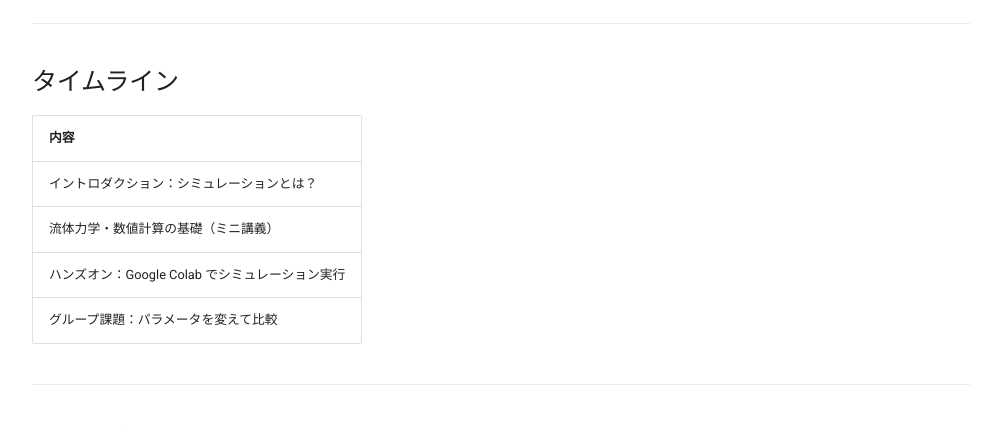
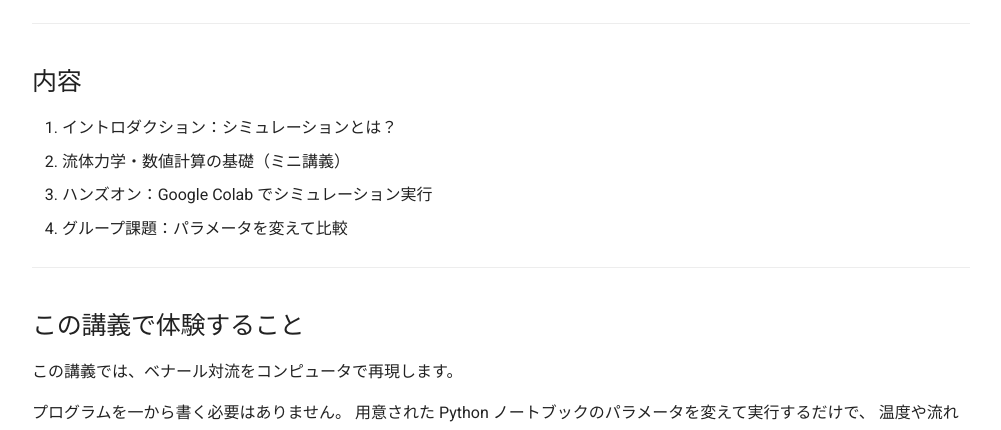
Before and after one commit to ykawazura/course-social-implementation-applied-1, a plain HTML site: page index.html in a window 1280 px wide. Shown: the part 2370-2800 px from the top of the page, without its empty margins (264-1265 px from the left). Drawn offline with nearby package versions, Linux system fonts and the light colour scheme.

Commit message:
講義資料とシミュレーションノートブックを更新

```diff
--- a/index.html
+++ b/index.html
@@ -452,7 +452,7 @@
   <a href="#_4" class="md-nav__link">
     <span class="md-ellipsis">
 
-        タイムライン
+        内容
 
     </span>
   </a>
@@ -686,35 +686,20 @@
 </div>
 
 <hr />
-<h2 id="_4">タイムライン</h2>
-<table>
-<thead>
-<tr>
-<th>内容</th>
-</tr>
-</thead>
-<tbody>
-<tr>
-<td>イントロダクション：シミュレーションとは？</td>
-</tr>
-<tr>
-<td>流体力学・数値計算の基礎（ミニ講義）</td>
-</tr>
-<tr>
-<td>ハンズオン：Google Colab でシミュレーション実行</td>
-</tr>
-<tr>
-<td>グループ課題：パラメータを変えて比較</td>
-</tr>
-</tbody>
-</table>
+<h2 id="_4">内容</h2>
+<ol>
+<li>イントロダクション：シミュレーションとは？</li>
+<li>流体力学・数値計算の基礎（ミニ講義）</li>
+<li>ハンズオン：Google Colab でシミュレーション実行</li>
+<li>グループ課題：パラメータを変えて比較</li>
+</ol>
 <hr />
 <h2 id="_5">この講義で体験すること</h2>
 <p>この講義では、ベナール対流をコンピュータで再現します。</p>
 <p>プログラムを一から書く必要はありません。
 用意された Python ノートブックのパラメータを変えて実行するだけで、
 温度や流れの様子がリアルタイムで可視化されます。
-経営系・理系を問わず、「動かして→観察して→考える」という探究のサイクルを体験してください。</p>
+DS系・経営系を問わず、「動かして→観察して→考える」という探究のサイクルを体験してください。</p>
 <hr />
 <div class="admonition note">
 <p class="admonition-title">準備するもの</p>
```
